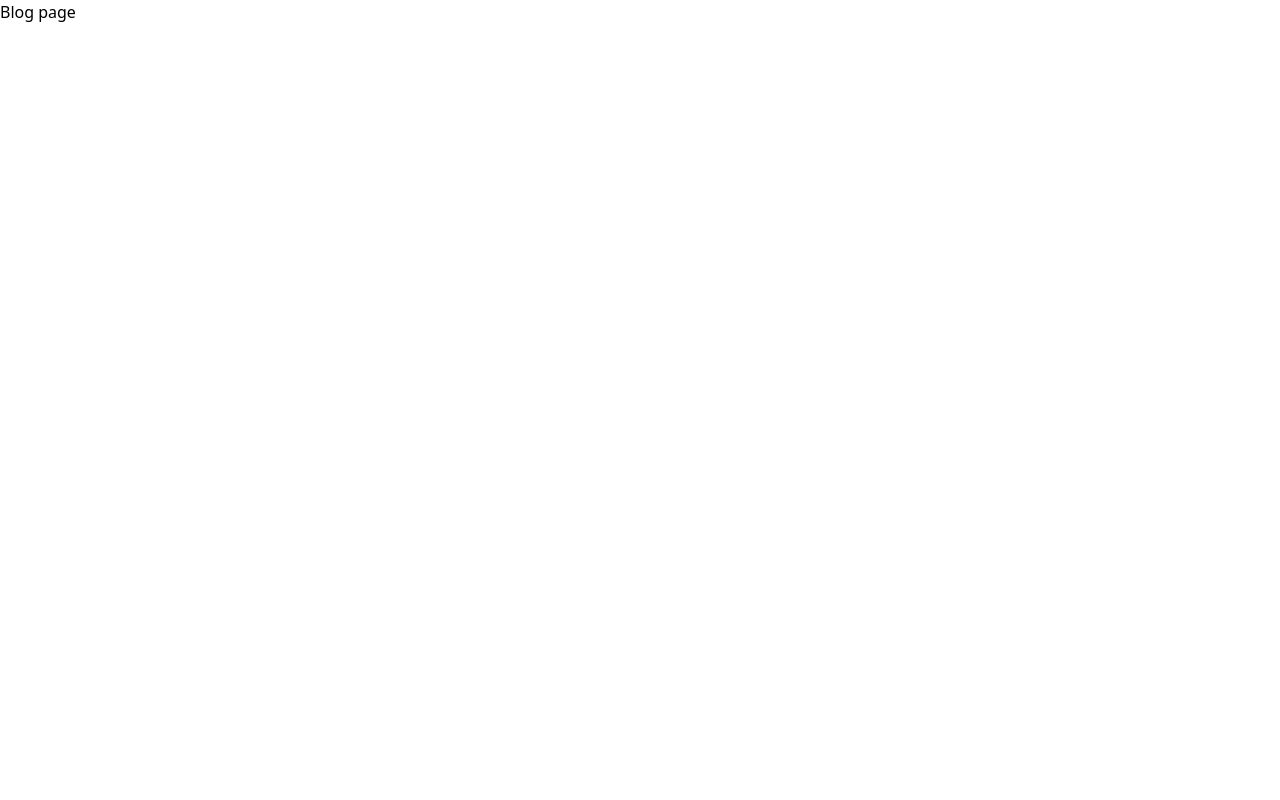
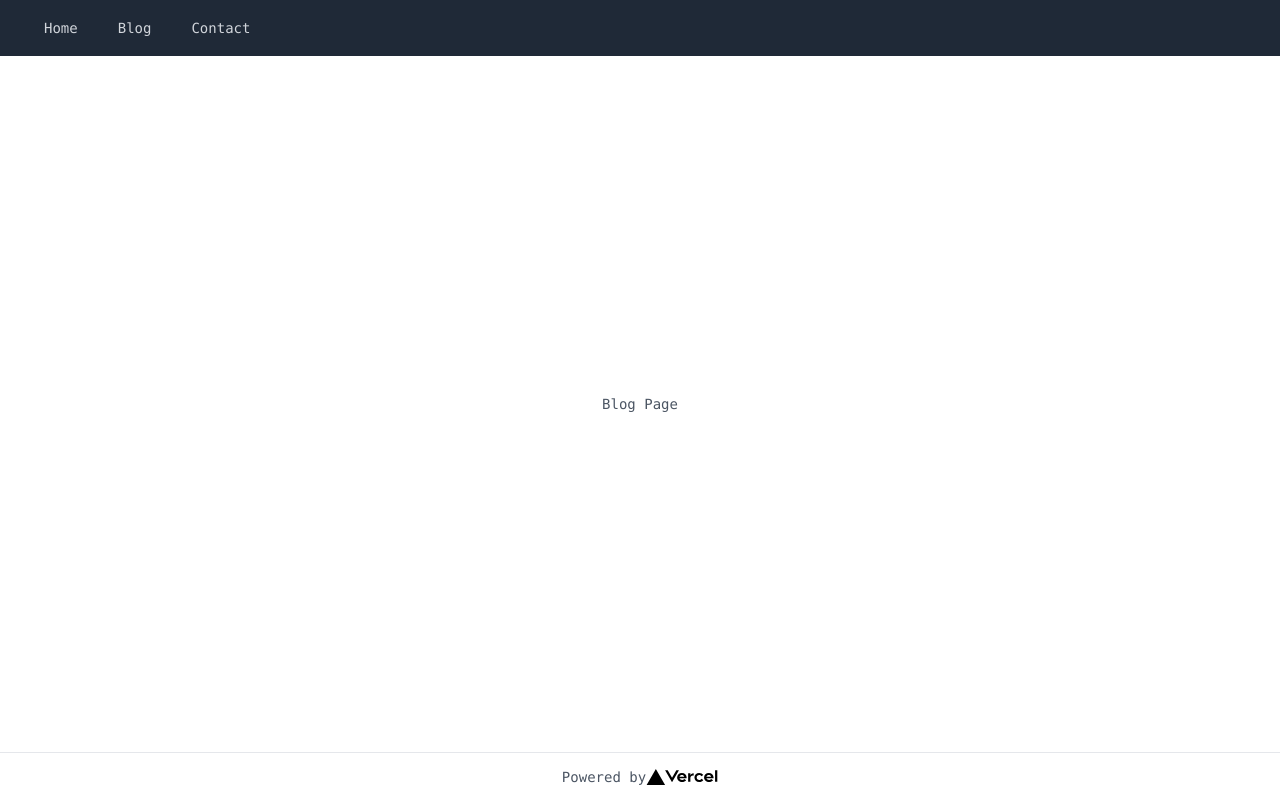
Before and after one commit to t-aburasoba/study_react, a Next.js app: page /blog-page in a window 1280 px wide. Built offline with nearby package versions, Linux system fonts and the light colour scheme.

Commit message:
add footer

```diff
--- a/components/Layout.js
+++ b/components/Layout.js
@@ -35,6 +35,19 @@
             <main className="flex flex-1 justify-center items-center flex-col w-screen">
                 {children}
             </main>
+            <footer className="w-full h-12 flex justify-center items-center border-t">
+              <a
+                href="https://vercel.com?utm_source=create-next-app&utm_medium=default-template&utm_campaign=create-next-app"
+                target="_blank"
+                rel="noopener noreferrer"
+                className="flex items-center"
+              >
+                Powered by{' '}
+                <span className="flex items-center justify-center">
+                  <Image src="/vercel.svg" alt="Vercel Logo" width={72} height={16} />
+                </span>
+              </a>
+            </footer>
         </div>
     );
 }
--- a/pages/blog-page.js
+++ b/pages/blog-page.js
@@ -1,5 +1,11 @@
+import Layout from "../components/Layout";
+
 const Blog = () => {
-    return <div>Blog page</div>;
+    return (
+        <Layout title="Blog">
+            Blog Page
+        </Layout>
+    )
 };
 
 export default Blog;
--- a/pages/contact-page.js
+++ b/pages/contact-page.js
@@ -1,5 +1,11 @@
+import Layout from "../components/Layout";
+
 const Contact = () => {
-    return <div>Contact page</div>;
+    return (
+        <Layout title="Contact">
+            Contact Page
+        </Layout>
+    );
 };
 
 export default Contact;
--- a/pages/index.js
+++ b/pages/index.js
@@ -3,21 +3,8 @@
 
 export default function Home() {
   return (
-      <Layout title="home">
+      <Layout title="Home">
         <p className="text-4xl">Welcome to Nextjs</p>
-          {/*<footer className={styles.footer}>*/}
-          {/*  <a*/}
-          {/*    href="https://vercel.com?utm_source=create-next-app&utm_medium=default-template&utm_campaign=create-next-app"*/}
-          {/*    target="_blank"*/}
-          {/*    rel="noopener noreferrer"*/}
-          {/*  >*/}
-          {/*    Powered by{' '}*/}
-          {/*    <span className={styles.logo}>*/}
-          {/*      <Image src="/vercel.svg" alt="Vercel Logo" width={72} height={16} />*/}
-          {/*    </span>*/}
-          {/*  </a>*/}
-          {/*</footer>*/}
       </Layout>
-
   )
 }
```
